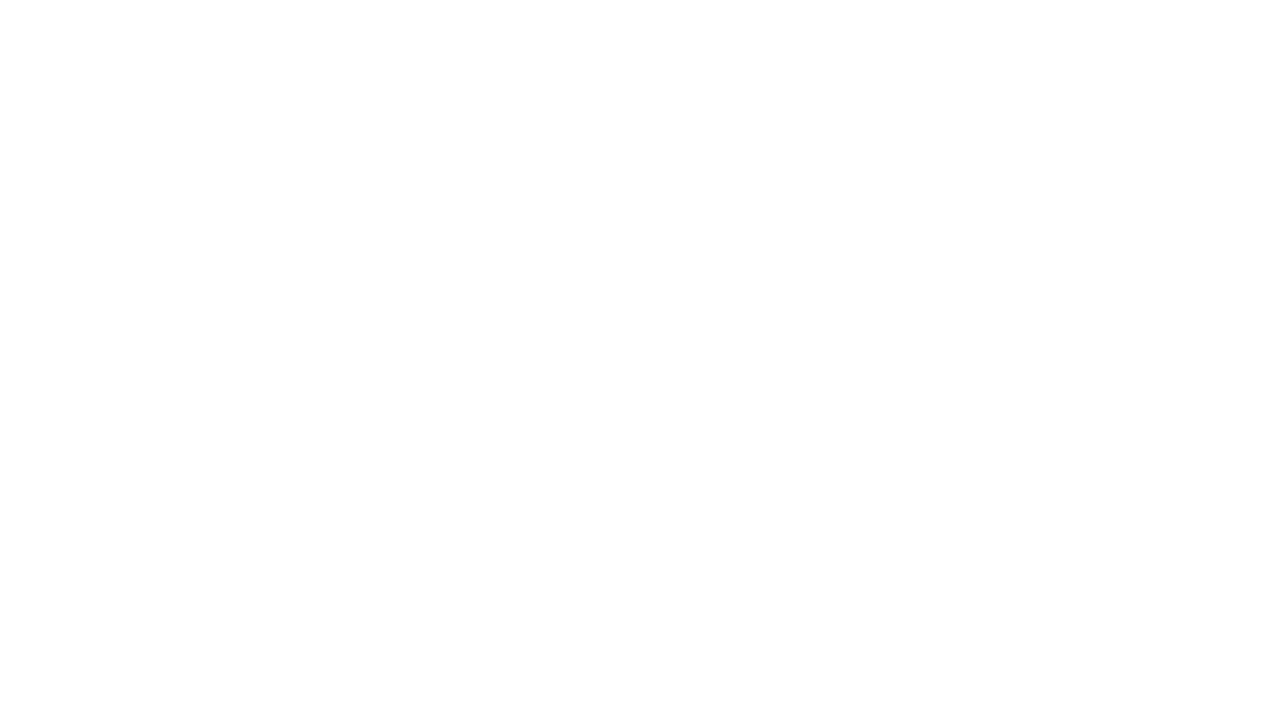
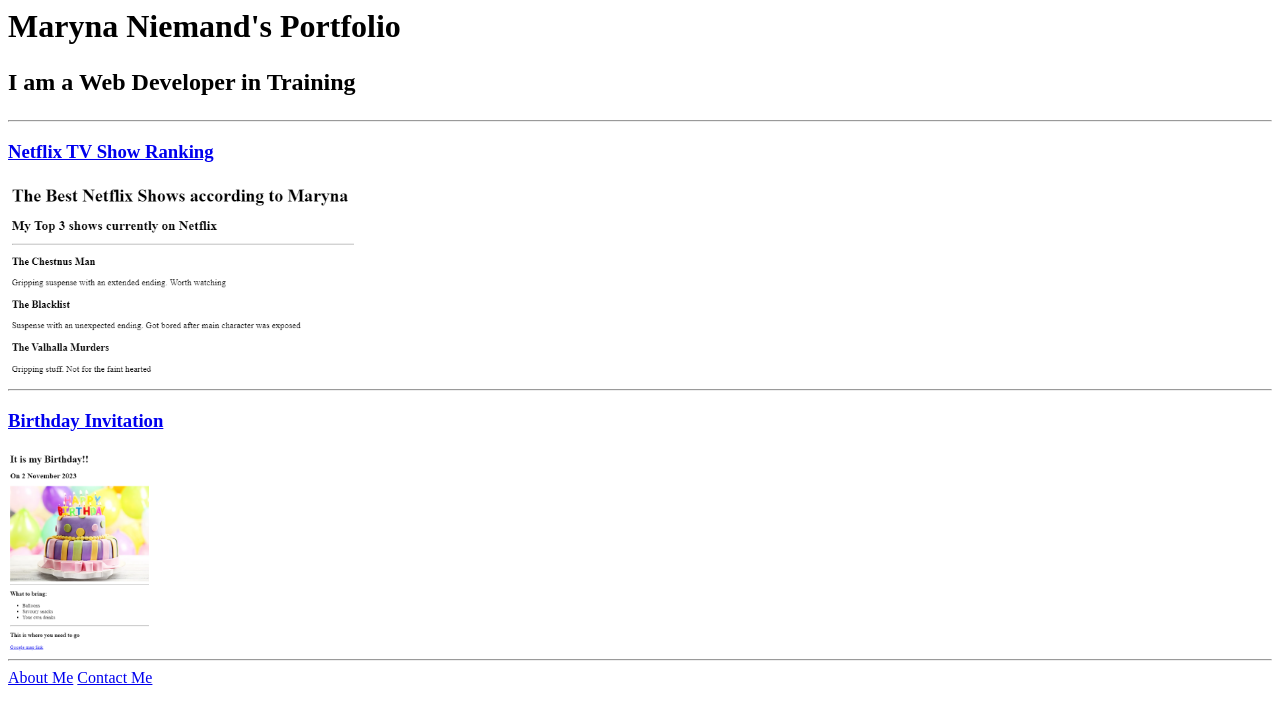
Before and after one commit to Maryna7Niemand/html-portfolio, a plain HTML site: page index.html in a window 1280 px wide. Drawn offline with Linux system fonts and the light colour scheme.

Commit message:
Update index.html

```diff
--- a/index.html
+++ b/index.html
@@ -1,15 +1,17 @@
-<!-- TODO 1: Create the HTML Boilerplate -->
-
-<!-- TODO 2: Add Your previous projects' HTML into the public folder -->
-
-<!-- TODO 3: Take screenshots of your project previews and add the images to the images folder -->
-
-<!-- TODO 4: Add titles/subtitles etc. -->
-
-<!-- TODO 5: Add a link to the project pages -->
-
-<!-- TODO 6: Add images to show the project previews
-HINT for TODO 6: You can use the height attribute set to 200 to make the image smaller:
-https://developer.mozilla.org/en-US/docs/Web/HTML/Element/img#attr-height -->
-
-<!-- TODO 7: Add the Contact Me and About Me page links -->
+    <meta charset="UTF-8">
+    <title>My Portfolio</title>
+</head>
+<body>
+ <h1>Maryna Niemand's Portfolio</h1>
+ <h2><p>I am a Web Developer in Training</p></h2>
+ <hr />
+ <h3><a href="./public/Movie Ranking Project.html">Netflix TV Show Ranking</a></h3>
+ <img src="./assets/images/Netflix shows.png" height="200" alt="Maryna's Netflix show list"/>
+ <hr />
+ <h3><a href="./public/Birthday Invite.html">Birthday Invitation</a></h3>
+ <img src="./assets/images/Maryna birthday invite.png" height="200" alt="Maryna's birthday invitation"/>
+ <hr />
+ <a href="./public/about.html">About Me</a>
+ <a href="./public/contact.html">Contact Me</a>
+</body>
+</html>
```
